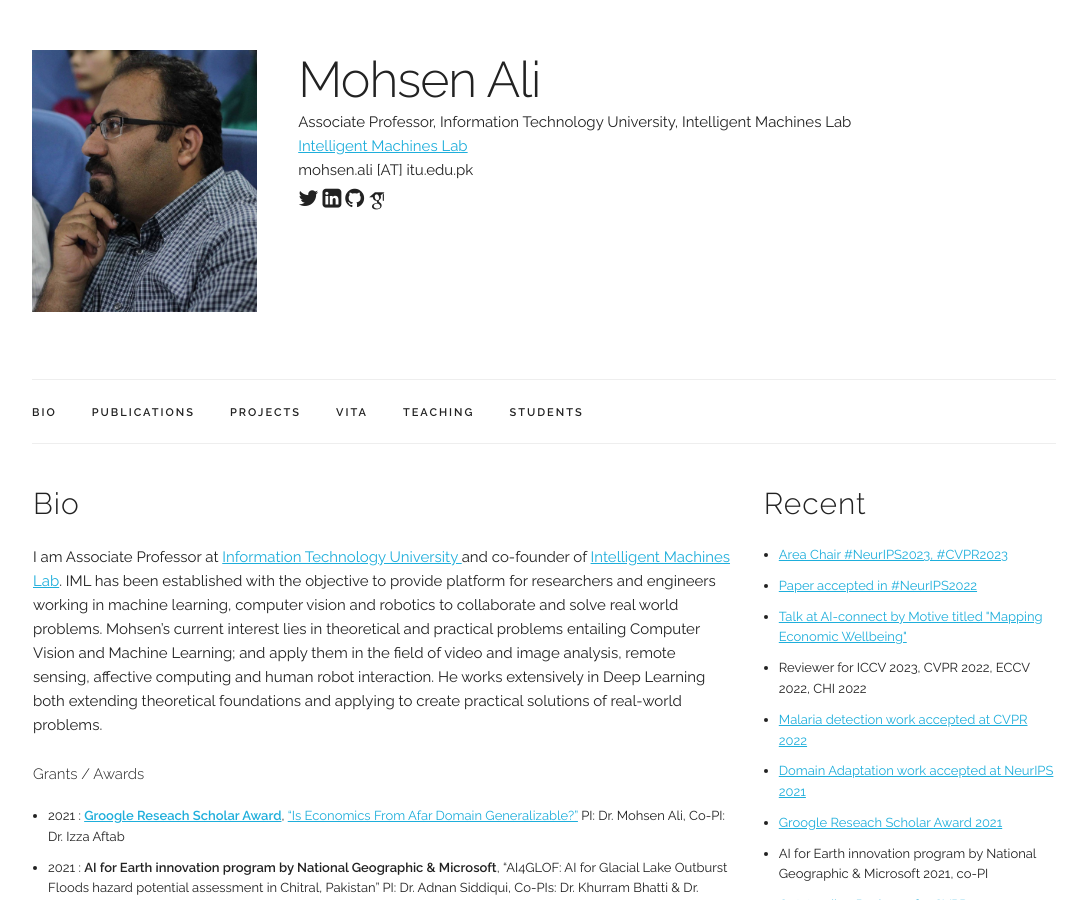
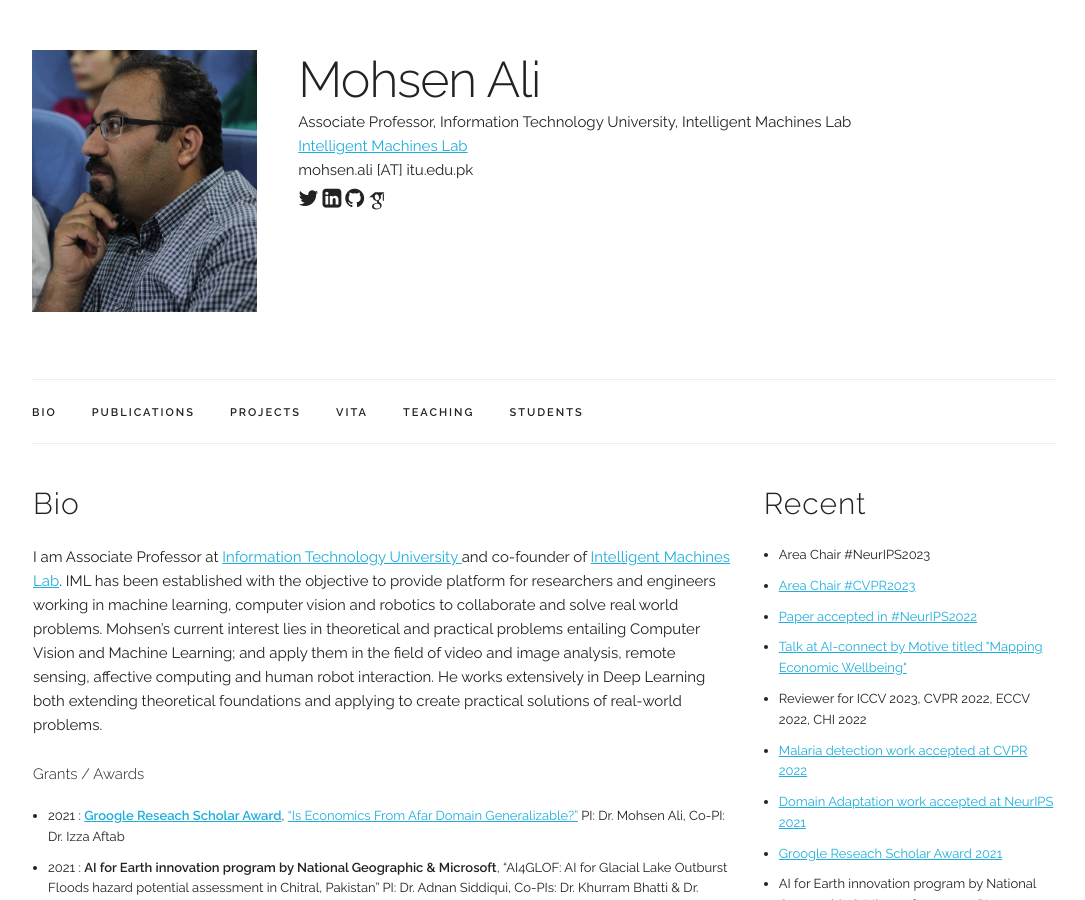
Before and after one commit to mohsenali/mohsenali.github.io, a Jekyll site: the page built from index.html, in a window 1280 px wide and 900 px high. Shown: the whole window, without its empty margins (96-1181 px from the left). Built offline with Jekyll 4.4.1, drawn with Linux system fonts in a browser that asks for light colours; some web fonts are replaced.

Commit message:
Update index.html
Updated the Recent

```diff
--- a/index.html
+++ b/index.html
@@ -62,7 +62,8 @@
   <h4>Recent</h4>
  <font size=2px>
  <ul class="listType">
-  <li><a href="http://im.itu.edu.pk/towards-improving-calibration/">Area Chair #NeurIPS2023, #CVPR2023</a> </li>
+  <li>Area Chair #NeurIPS2023</li>
+  <li><a href="https://cvpr2023.thecvf.com/Conferences/2023/AreaChairs">Area Chair #CVPR2023</a> </li>
   <li><a href="http://im.itu.edu.pk/towards-improving-calibration/">Paper accepted in #NeurIPS2022</a> </li>
   <li><a href="https://aiconnect.gomotive.com/">Talk at AI-connect by Motive titled "Mapping Economic Wellbeing"</a> </li>
   <li> Reviewer for ICCV 2023, CVPR 2022, ECCV 2022, CHI 2022</li>
```
